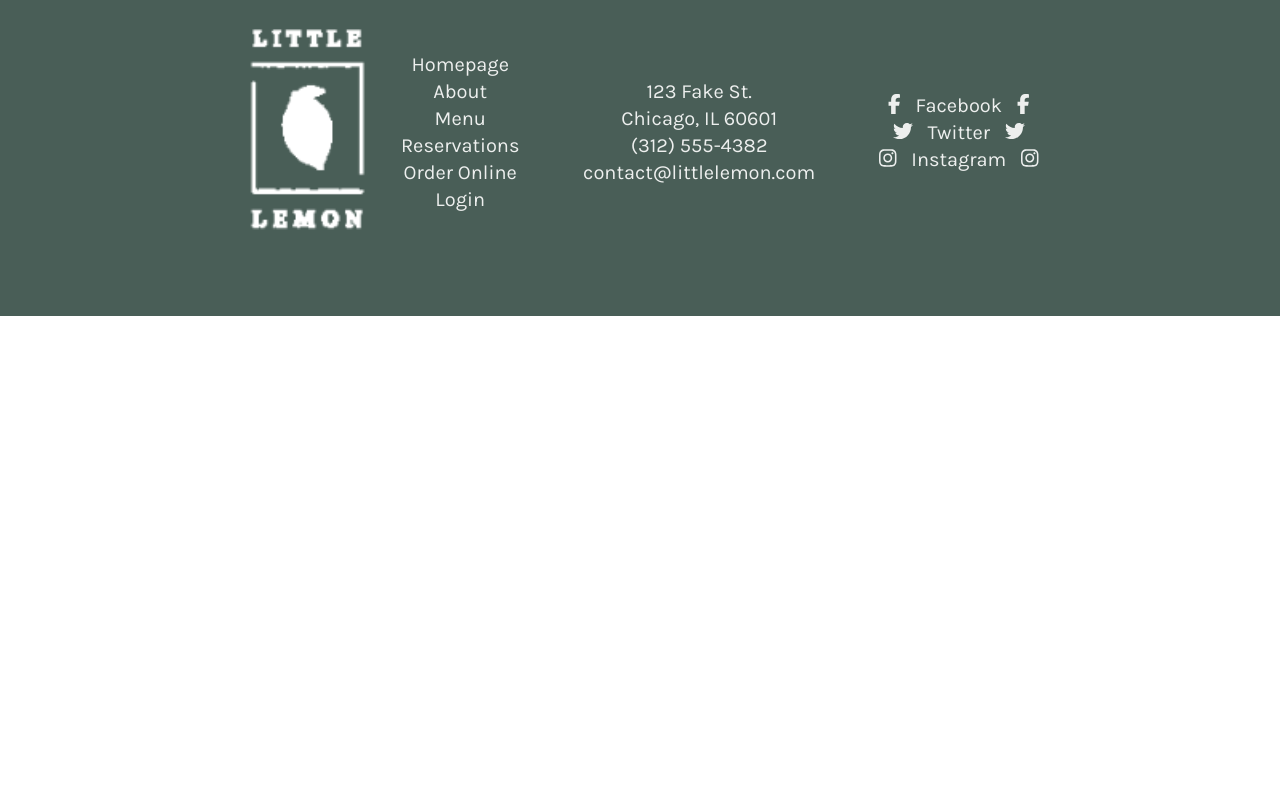
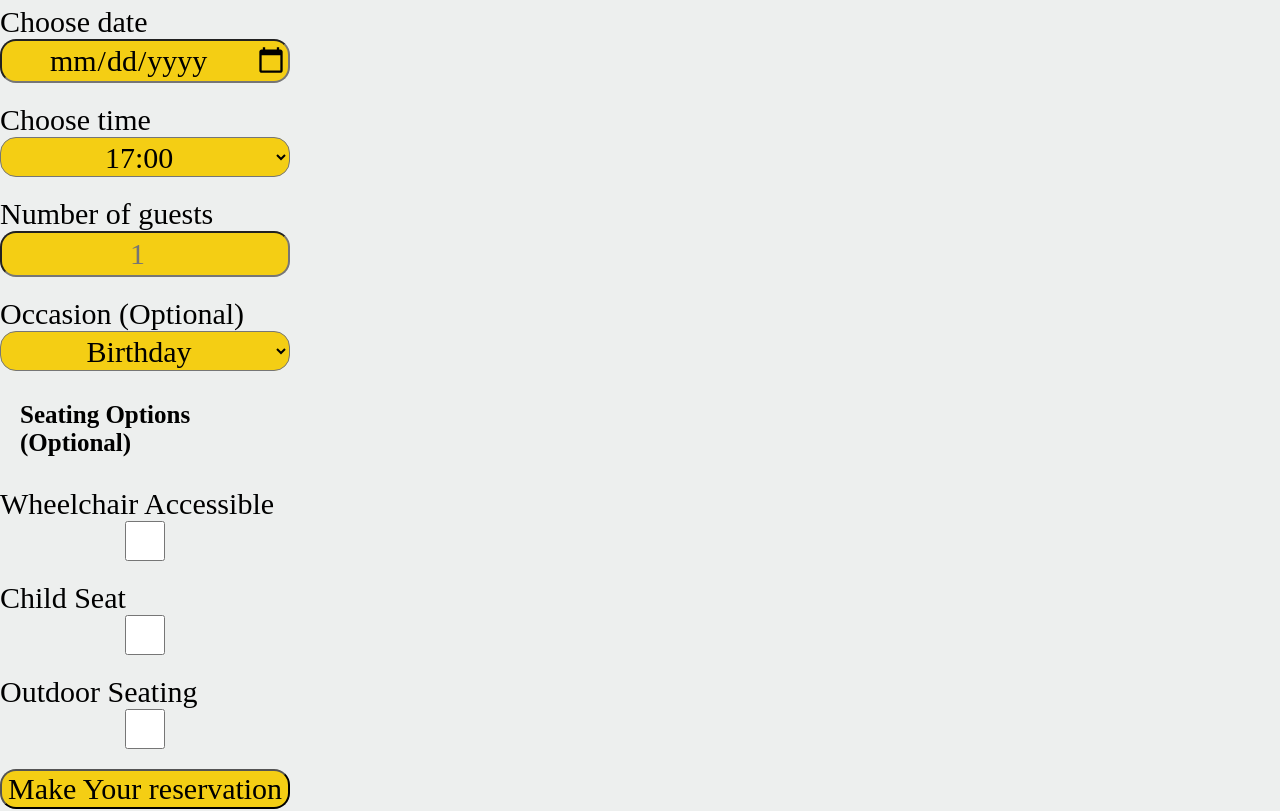
Before and after one commit to horoserp/Capstone, a React (Create React App) app: page /reservations in a window 1280 px wide. Shown: the part 1020-1831 px from the top of the page. Before the commit the page ends 1336 px from the top, so only its background shows below. Built offline with nearby package versions, Linux system fonts and the light colour scheme; a web font is replaced by a local one.

Commit message:
Begin ReserveForm component. Add minimal styling.

```diff
--- a/src/App.css
+++ b/src/App.css
@@ -38,6 +38,10 @@ p {
 
 .highlight {
     color: #EDEFEE;
+}
+
+.highlight-b {
+    background-color: #EDEFEE;
 }
 
 .container {
@@ -229,6 +233,19 @@ a > span {
     border-radius: 50px;
 }
 
+form label {
+    font-size: 30px;
+    margin-bottom: -20px;
+}
+
+input, select {
+    height: 40px;
+    font-size: 30px;
+    text-align: center;
+    background-color: #F4CE14;
+    border-radius: 16px;
+}
+
 @media (max-width: 600px) {
     .container {
         gap: 10px 0;
--- a/src/Components/Reservations.js
+++ b/src/Components/Reservations.js
@@ -1,5 +1,6 @@
 import restaurant from "../Images/restaurant.jpg";
 import backButton from "../Images/circle-arrow-left-solid.svg";
+import ReserveForm from "./ReserveForm";
 
 function Reservations() {
     return (
@@ -22,8 +23,8 @@ function Reservations() {
                     </div>
                 </div>
             </div>
-            <div>
-                date
+            <div className="highlight-b pad">
+                <ReserveForm/>
             </div>
         </section>
     );
--- /dev/null
+++ b/src/Components/ReserveForm.js
@@ -0,0 +1,35 @@
+function ReserveForm() {
+    return (
+        <form style={{display: "grid", maxWidth: 200, gap: 20}}>
+            <label htmlFor="res-date">Choose date</label>
+            <input type="date" id="res-date" />
+            <label htmlFor="res-time">Choose time</label>
+            <select id="res-time ">
+                <option>17:00</option>
+                <option>18:00</option>
+                <option>19:00</option>
+                <option>20:00</option>
+                <option>21:00</option>
+                <option>22:00</option>
+            </select>
+            <label hmtlFor="guests">Number of guests</label>
+            <input type="number" placeholder="1" min="1" max="10" id="guests" />
+            <label htmlFor="occasion">Occasion (Optional)</label>
+            <select id="occasion">
+                <option>Birthday</option>
+                <option>Anniversary</option>
+                <option>Engagement</option>
+            </select>
+            <h3>Seating Options (Optional)</h3>
+            <label htmlFor="wheel">Wheelchair Accessible</label>
+            <input type="checkbox" id="wheel" value="Wheelchair"/>
+            <label htmlFor="child">Child Seat</label>
+            <input type="checkbox" id="child" value="Child Seat"/>
+            <label htmlFor="outdoor">Outdoor Seating</label>
+            <input type="checkbox"id="outdoor" value="Outdoor"/>
+            <input type="submit" value="Make Your reservation" />
+        </form>
+    );
+}
+
+export default ReserveForm;
```
